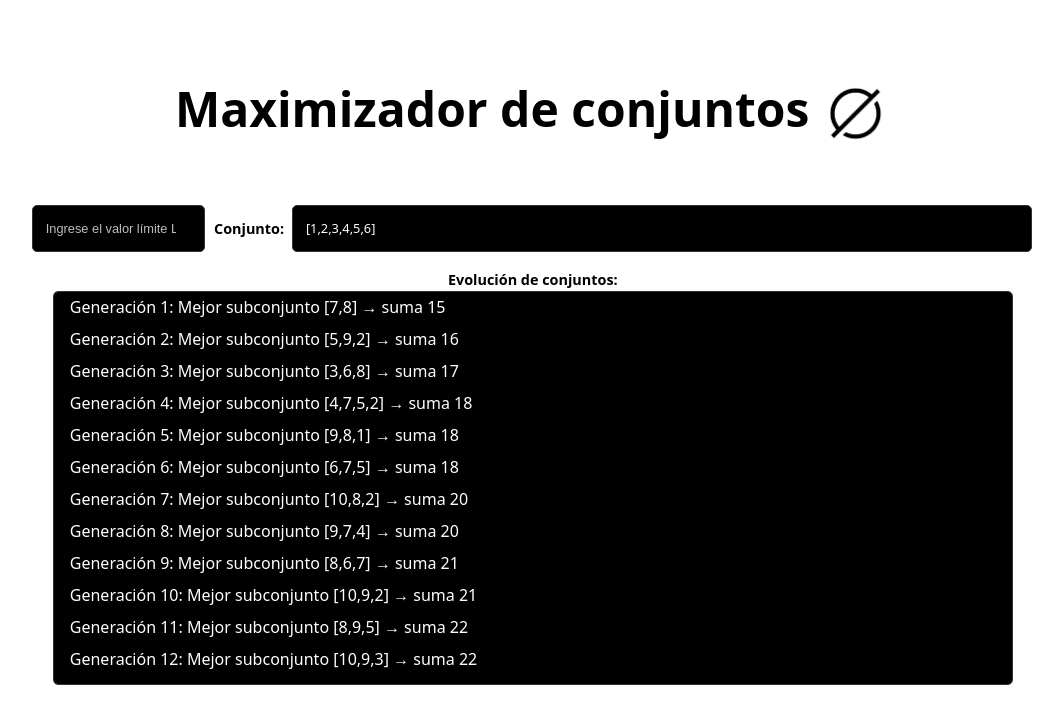
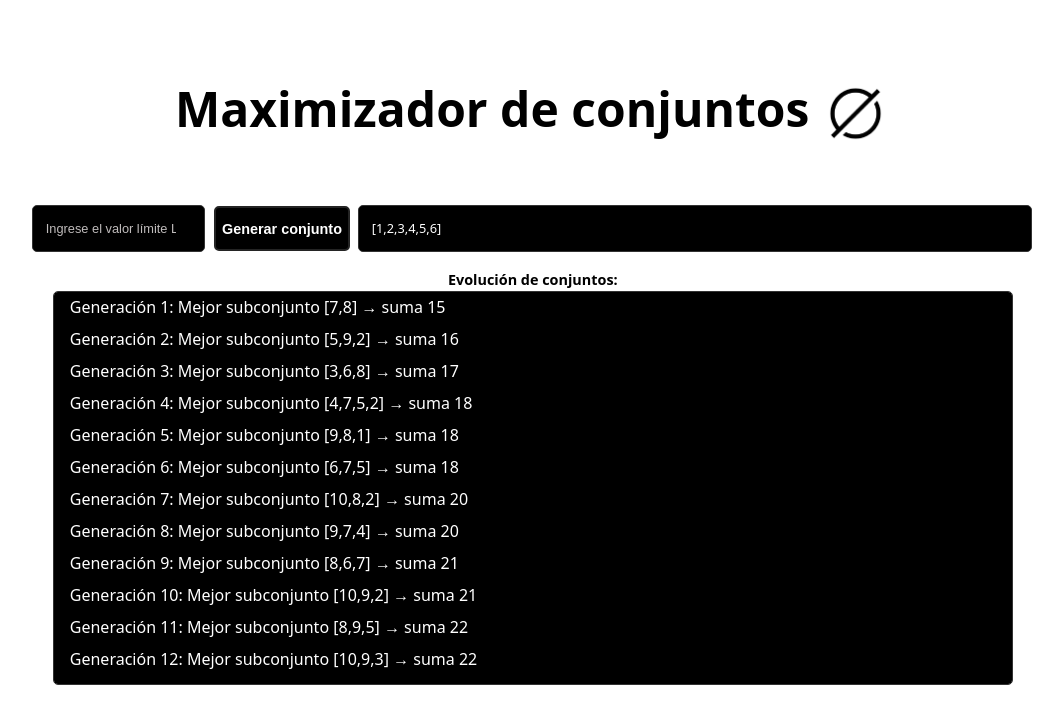
Before and after one commit to HemaniakAE/Tarea02_AnalisisDeAlgoritmos, a React (Vite) app: page / in a window 1280 px wide. Shown: the top 724 px of the page, without its empty margins (108-1171 px from the left). Built offline with nearby package versions, Linux system fonts and the light colour scheme.

Commit message:
Se agregó botón para generar el conjunto

```diff
--- a/src/App.css
+++ b/src/App.css
@@ -56,11 +56,27 @@
   gap: 0.5em;
 }
 
-.conjunto-label {
+.conjunto-button {
   font-size: 0.9em;
   font-weight: bold;
+  height: 45px;
   color: rgb(255, 255, 255);
+  background-color: #242424;
+  border: 2px solid #ffffff;
+  border-radius: 5px;
   white-space: nowrap;
+  transition: transform 0.2s ease;
+}
+
+.conjunto-button:hover {
+  background-color: #72707090;
+  cursor: pointer;
+}
+
+.conjunto-button:active {
+  background-color: #ffffff;
+  color: #242424;
+  transform: scale3d(0.95);
 }
 
 .conjunto-container {
@@ -170,8 +186,10 @@
     background-color: #ffffff;
     border: 2px solid #ffffff;
   }
-  .conjunto-label {
-    color: black;
+  .conjunto-button {
+    color: rgb(255, 255, 255);
+    background-color: #000000;
+    border: 2px solid #242424;
   }
   .conjunto-container {
     color:#ffffff;
--- a/src/Components/Container.jsx
+++ b/src/Components/Container.jsx
@@ -43,7 +43,7 @@ function Container() {
             className="input-limite"
             />
             <div className="conjunto-wrapper">
-                <label className="conjunto-label">Conjunto: </label>
+                <button className="conjunto-button">Generar conjunto </button>
                 <div className="conjunto-container">
                     {conjunto.length > 0 ? JSON.stringify(conjunto) : '-'}
                 </div>
```
